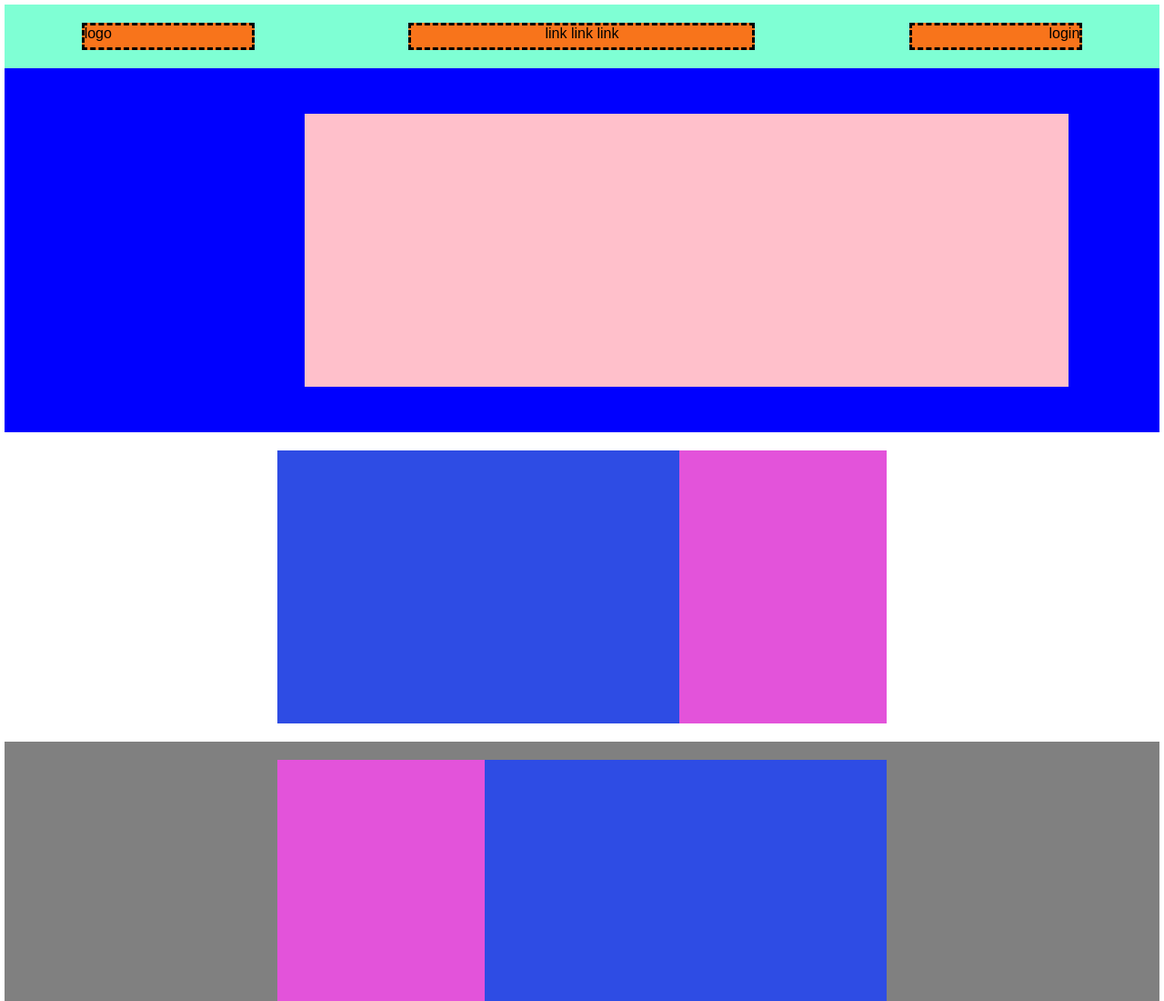
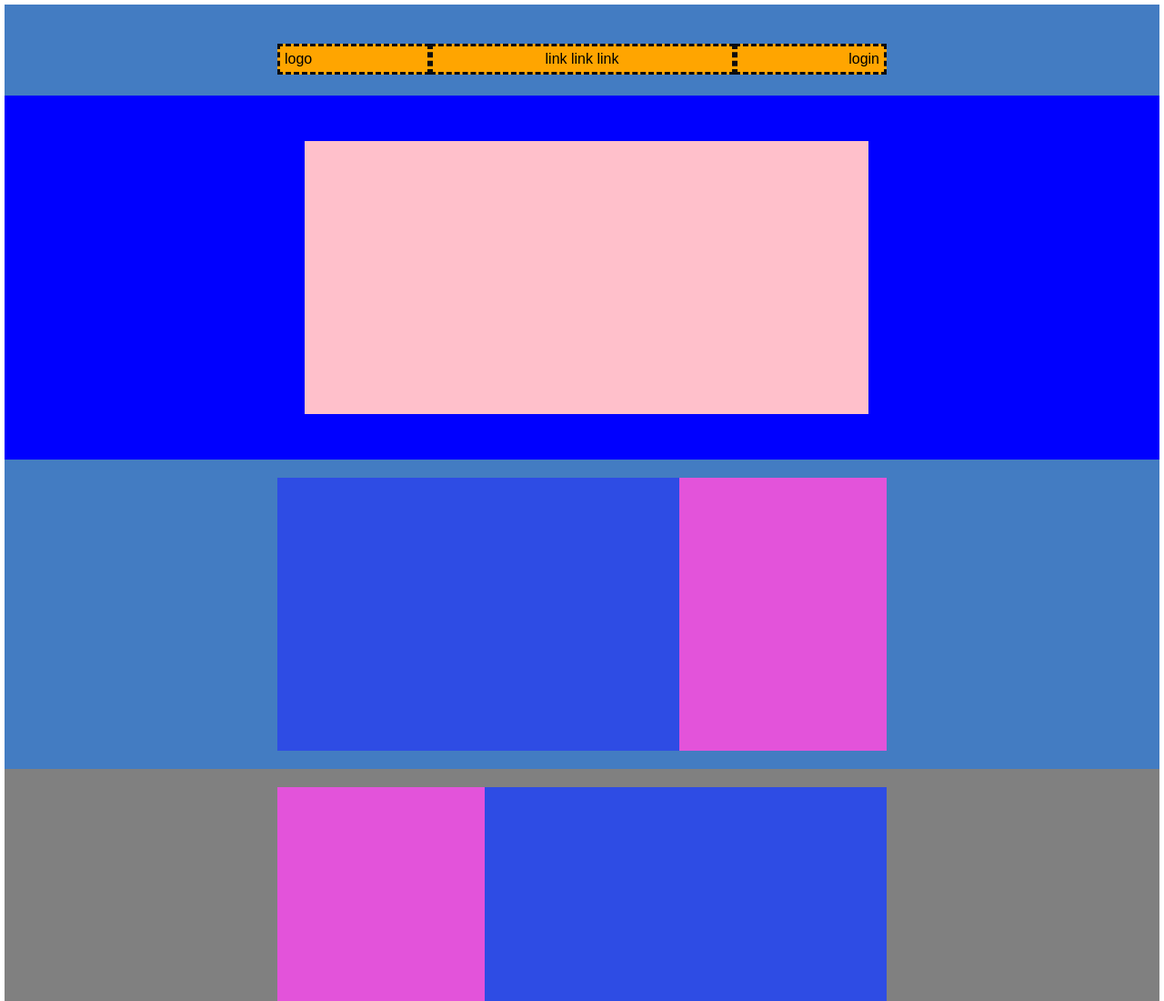
Before and after one commit to Skyfe24/htmlcss-struttura-discord, a plain HTML site: page index.html in a window 1280 px wide. Shown: the top 1100 px of the page at 91% size. Drawn offline with Linux system fonts and the light colour scheme.

Commit message:
header's problems solved

```diff
--- a/index.html
+++ b/index.html
@@ -9,12 +9,14 @@
 </head>
 <body>
     <!-- prima fascia azzurra, con logo-link-login-->
-    <header class="container-flex1">
+    <div class="wrapper bg-lightblue">
+    <header class="navbar container-flex">
         <div class="bar1"> logo </div>
         <div class="bar2"> link link link </div>
         <div class="bar3"> login </div>
 
     </header>
+
         <!-- jumbotron-->
     <main class="">
         <div class="wrapper bg-blue">
--- a/style.css
+++ b/style.css
@@ -10,36 +10,39 @@ body{
 
 header{
     height: 1000px;
-    background-color: aquamarine;
     margin-bottom: 15px;
     margin: auto;
-
-
+}
+.bg-lightblue{
+    background-color: rgb(67, 124, 194);
+}
+.navbar{
+    height: 80px;
+    display: flex;
+    justify-content: space-between;
+    align-items: center;
 }
 .bar1{
-    background-color: rgb(248, 116, 27);
-    flex-basis: 15%;
-    min-height: 30px;
-    border: dashed black;
-    margin: auto;
+    border: dashed  rgb(14, 13, 13);
+    background-color: orange;
+    padding: 5px;
+    flex-basis: 25%;
 
 
 }
 .bar2{
-    background-color: rgb(248, 116, 27);
-    flex-basis: 30%;
-    min-height: 30px;
-    border: dashed black;
+    border: dashed  rgb(14, 13, 13);
+        background-color: orange;
+        padding: 5px;
     text-align: center;
-    margin: auto;
+    flex-basis: 50%;
 }
 .bar3{
-    background-color: rgb(248, 116, 27);
-    flex-basis: 15%;
-    min-height: 30px;
-    border: dashed black;
+    border: dashed  rgb(14, 13, 13);
+        background-color: orange;
+        padding: 5px;
     text-align: right;
-    margin: auto;
+    flex-basis: 25%;
 }
 body{
     background-color: white;
@@ -77,7 +80,7 @@ min-height: 300px;
 }
 .pinksquare{
     background-color: pink;
-    width: 840px;
+    width: 620px;
     height: 300px;
 
 
```
